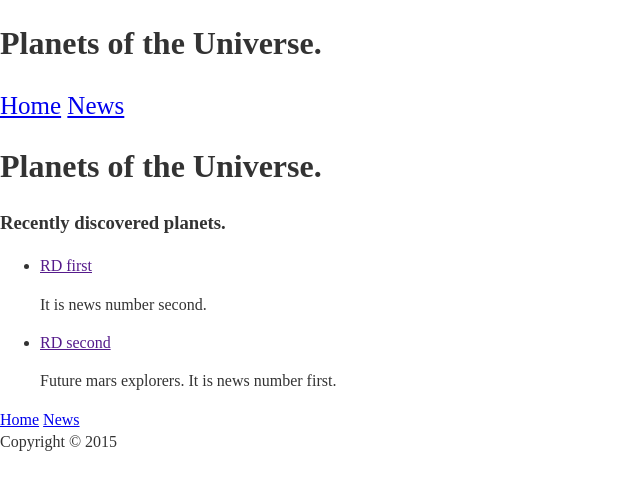
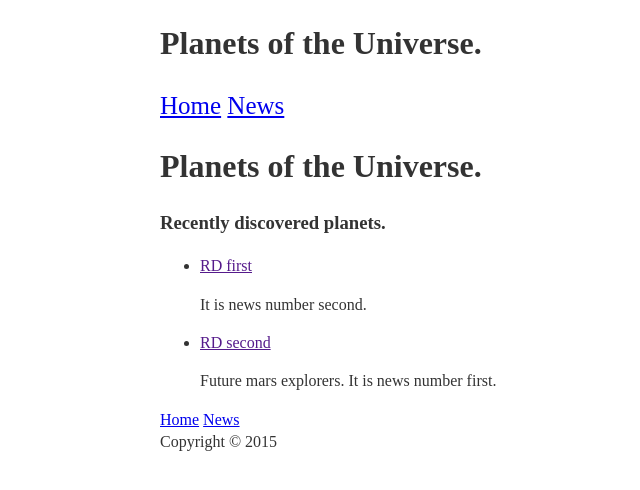
Before and after one commit to Tajtaj/planets-of-the-universe, a Jekyll site: the page built from index.html, in a window 1280 px wide. Shown: the top 490 px of the page, without its empty margins (0-640 px from the left). Built offline with Jekyll 4.4.1, drawn with Linux system fonts in a browser that asks for light colours; Markdown is read by kramdown in place of the engine named in the settings.

Commit message:
CSS is updated
CSS is updated.

```diff
--- a/assets/css/common.css
+++ b/assets/css/common.css
@@ -3,6 +3,10 @@ body{
 	margin:0;
 	padding:0;
 	font: normal 100%/1.4 Gorgia, serif;
+}
+.container{
+	width:960px;
+	margin:0 auto;
 }
 .current {
 	background-color:#000531;
```
Also changed, not shown: 1 other file.
